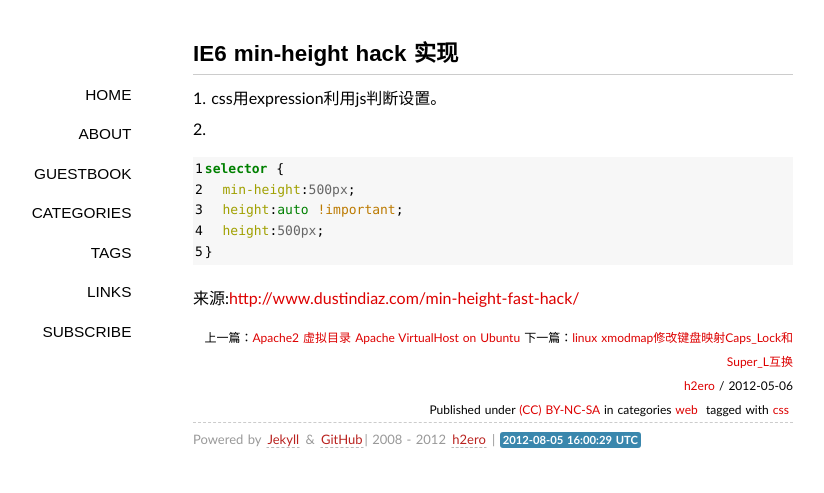
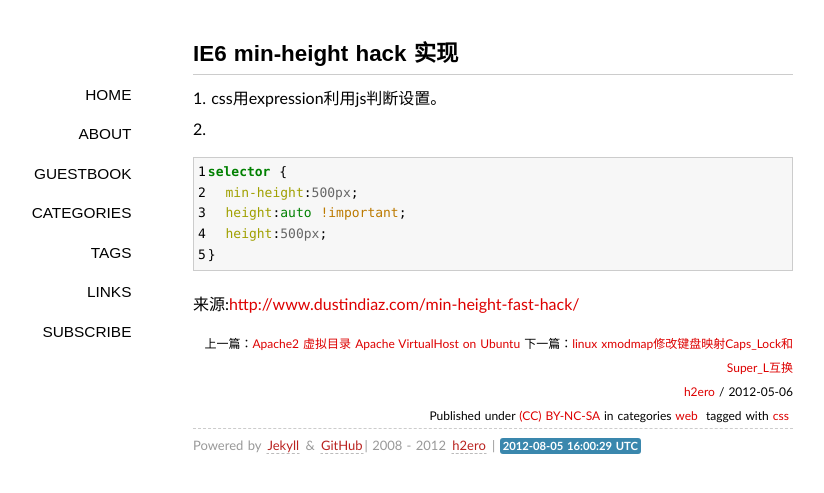
Before and after one commit to h2ero/h2ero.github.com, a Jekyll site: the page built from _posts/2012/2012-05-06-ie-min-height-css-hack.md, in a window 1280 px wide. Shown: the top 493 px of the page, without its empty margins (147-971 px from the left). Built offline with Jekyll 4.4.1, drawn with Linux system fonts in a browser that asks for light colours; some web fonts are replaced; Markdown is read by kramdown in place of the engine named in the settings; comment, search, counter and statistics services are not loaded.

Commit message:
update code css

```diff
--- a/media/css/style.css
+++ b/media/css/style.css
@@ -53,7 +53,7 @@ h2{font-family:"Cuprum","Hiragino Sans GB","Microsoft YaHei",sans-serif;font-siz
 h3{font-family:"Cuprum","Hiragino Sans GB","Microsoft YaHei",sans-serif;font-size:1.2em;color:#222;}
 h4{font-family:"Cuprum","Hiragino Sans GB","Microsoft YaHei",sans-serif;font-size:1em;color:#333;}
 pre,code{font-family:Menlo,"Andale Mono",Consolas,"Courier New",Monaco,monospace;font-size:13px;}
-code{background-color:#F7F7F7;}
+code{background-color:#F7F7F7;border: 1px solid #CCCCCC;padding: 2px;}
 embed,object,iframe{display:block;margin:4px auto;}
 .gist{font-size: 12px;line-height:1.6;}
 
```
